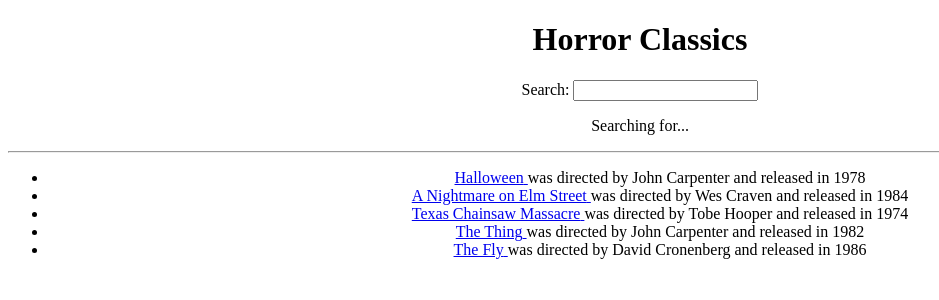
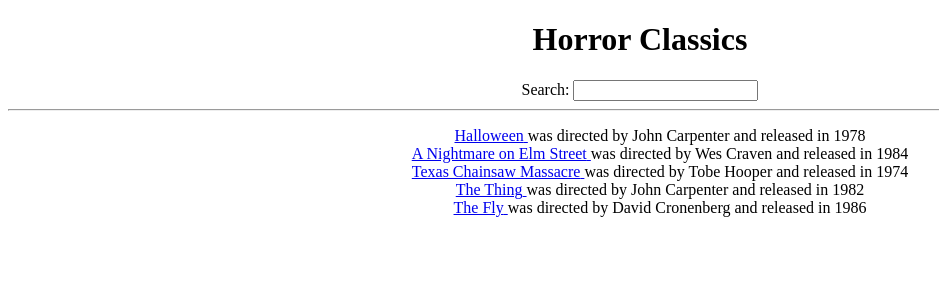
Before and after one commit to alton-michaux/hacker-stories, a React (Create React App) app in the folder hacker-stories/: page / in a window 1280 px wide. Shown: the top 300 px of the page, without its empty margins (0-939 px from the left). Built offline with nearby package versions, Linux system fonts and the light colour scheme; the HTML template or start-up script is replaced by a standard one.

Commit message:
hoisted state of searchTerm and setSearchTerm into app and applied a filter to the list

```diff
--- a/hacker-stories/src/App.js
+++ b/hacker-stories/src/App.js
@@ -1,27 +1,79 @@
 import React from 'react';
 
-const Search = (props) => {
+const App = () => {
+  const list = [
+    {
+    title: "Halloween",
+    director: "John Carpenter",
+    releaseYear: 1978,
+    url: "https://en.wikipedia.org/wiki/Halloween_(1978_film)",
+    objectID: 1
+    },
+    {
+      title: "A Nightmare on Elm Street",
+      director: "Wes Craven",
+      releaseYear: 1984,
+      url: "https://en.wikipedia.org/wiki/A_Nightmare_on_Elm_Street",
+      objectID: 2
+    },
+    {
+      title: "Texas Chainsaw Massacre",
+      director: "Tobe Hooper",
+      releaseYear: 1974,
+      url: "https://en.wikipedia.org/wiki/The_Texas_Chain_Saw_Massacre",
+      objectID: 3
+    },
+    {
+      title: "The Thing",
+      director: "John Carpenter",
+      releaseYear: 1982,
+      url: "https://www.imdb.com/title/tt0084787/",
+      objectID: 4
+    },
+    {
+      title: "The Fly",
+      director: "David Cronenberg",
+      releaseYear: 1986,
+      url: "https://www.imdb.com/title/tt0091064/?ref_=nv_sr_srsg_0",
+      objectID: 5
+    }
+  ]
+
   const [searchTerm, setSearchTerm] = React.useState('');
 
-  const handleChange = (event) => {
-    setSearchTerm(event.target.value);
-
-    props.onSearch(event);
+  const handleSearch = (event) => {
+    event.preventDefault()
+    setSearchTerm(event.target.value)
   }
 
+  const filteredMovies = list.filter(function (movie) {
+    return movie.title.toLowerCase().includes(searchTerm)
+  })
+
   return (
+    <div style={{ textAlign: 'center' }}>
+      <h1>
+        Horror Classics
+      </h1>
+
+      <Search searchTerm={searchTerm} onSearch={handleSearch}/>
+
+      <hr/>
+
+      <Movies list={filteredMovies} />
+    </div>
+  );
+}
+
+const Search = (props) => (
     <div>
       <label htmlFor="search">Search: </label>
-      <input id="search" type="text" onChange={handleChange}/>
-      <p>
-        <span>Searching for...<strong>{searchTerm}</strong></span>
-      </p>
+      <input id="search" type="text" onChange={props.onSearch}/>
     </div>
   )
-}
 
 const Movies = (props) =>  (
-  <ul list-style-type="none">
+  <ul style={{listStyleType: "none"}} >
     { props.list.map((movie) => {
       return (
         < Item key={movie.id} item={movie} />
@@ -33,7 +85,7 @@ const Movies = (props) =>  (
 
 const Item = (props) => {
   return (
-    <li>
+    <li key={props.item.objectID}>
       <span>
         <a href={props.item.url}>{props.item.title} </a>
       </span>
@@ -43,62 +95,4 @@ const Item = (props) => {
   )
 }
 
-const App = () => {
-  const list = [
-    {
-    title: "Halloween",
-    director: "John Carpenter",
-    releaseYear: 1978,
-    url: "https://en.wikipedia.org/wiki/Halloween_(1978_film)",
-    ObjectId: 1
-    },
-    {
-      title: "A Nightmare on Elm Street",
-      director: "Wes Craven",
-      releaseYear: 1984,
-      url: "https://en.wikipedia.org/wiki/A_Nightmare_on_Elm_Street",
-      ObjectId: 2
-    },
-    {
-      title: "Texas Chainsaw Massacre",
-      director: "Tobe Hooper",
-      releaseYear: 1974,
-      url: "https://en.wikipedia.org/wiki/The_Texas_Chain_Saw_Massacre",
-      ObjectId: 3
-    },
-    {
-      title: "The Thing",
-      director: "John Carpenter",
-      releaseYear: 1982,
-      url: "https://www.imdb.com/title/tt0084787/",
-      ObjectId: 4
-    },
-    {
-      title: "The Fly",
-      director: "David Cronenberg",
-      releaseYear: 1986,
-      url: "https://www.imdb.com/title/tt0091064/?ref_=nv_sr_srsg_0",
-      ObjectId: 5
-    }
-  ]
-
-  const handleSearch = (event) => {
-    console.log(event.target.value)
-  }
-
-  return (
-    <div style={{ textAlign: 'center' }}>
-      <h1>
-        Horror Classics
-      </h1>
-
-      <Search onSearch={handleSearch}/>
-
-      <hr/>
-
-      <Movies list={list} />
-    </div>
-  );
-}
-
 export default App;
```
